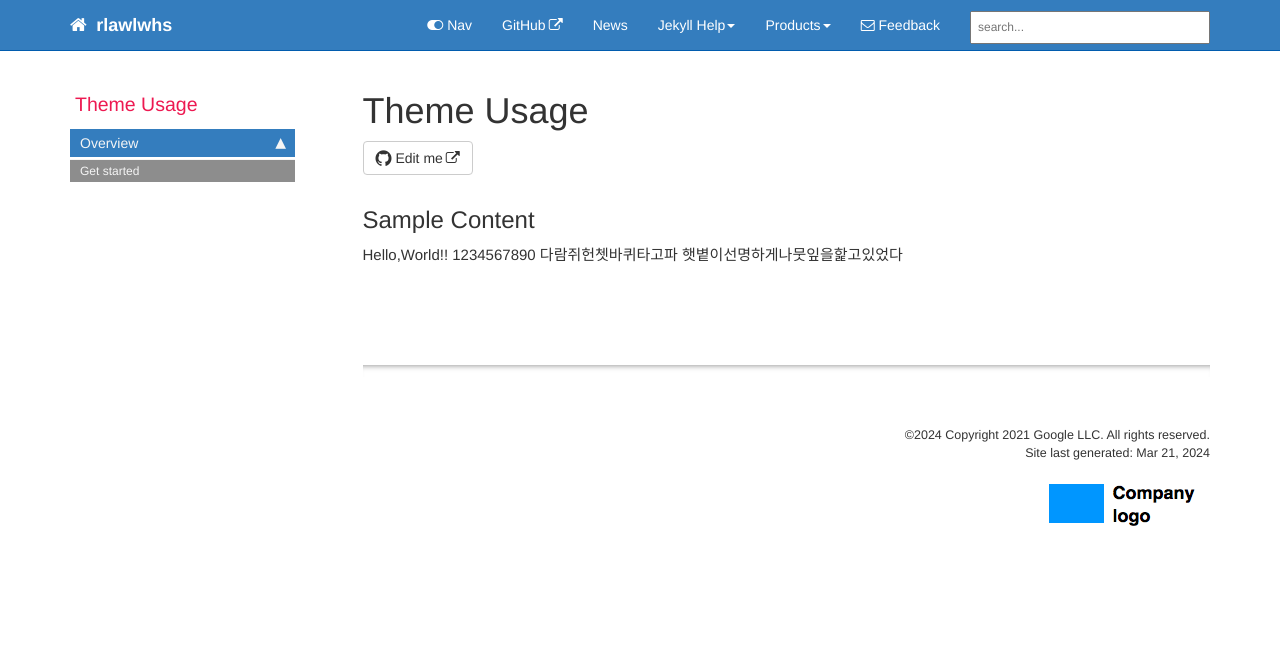
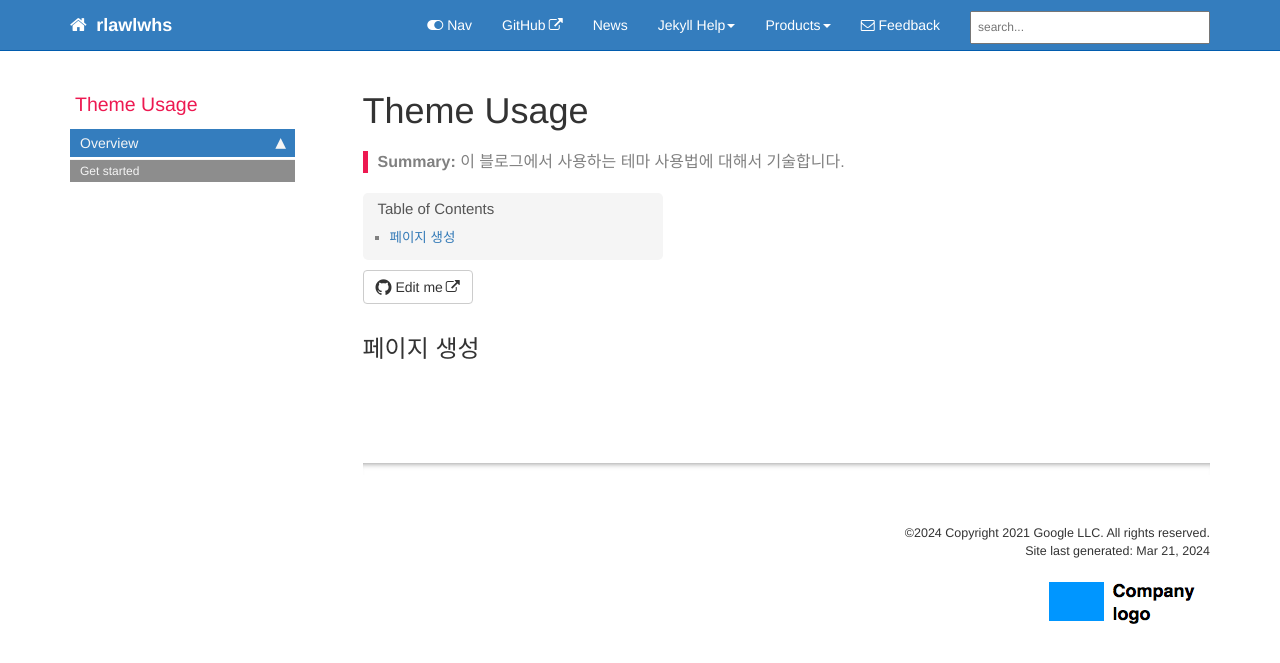
Before and after one commit to rlawlwhs/rlawlwhs.github.io, a Jekyll site: the page built from pages/themeUsage/themeUsage_landing_page.md, in a window 1280 px wide. Shown: the top 663 px of the page. Built offline with Jekyll 4.4.1, drawn with Linux system fonts in a browser that asks for light colours; comment, search, counter and statistics services are not loaded.

Commit message:
Modified   pages/themeUsage/themeUsage_landing_page.md

```diff
--- a/pages/themeUsage/themeUsage_landing_page.md
+++ b/pages/themeUsage/themeUsage_landing_page.md
@@ -2,15 +2,10 @@
 title: Theme Usage
 keywords: themeUsage
 sidebar: themeUsage_sidebar
-toc: false
 permalink: themeUsage_landing_page.html
 folder: themeUsage
+summary: 이 블로그에서 사용하는 테마 사용법에 대해서 기술합니다.
 ---
 
 
-## Sample Content
-
-Hello,World!!
-1234567890
-다람쥐헌쳇바퀴타고파
-햇볕이선명하게나뭇잎을핥고있었다
+## 페이지 생성
```
